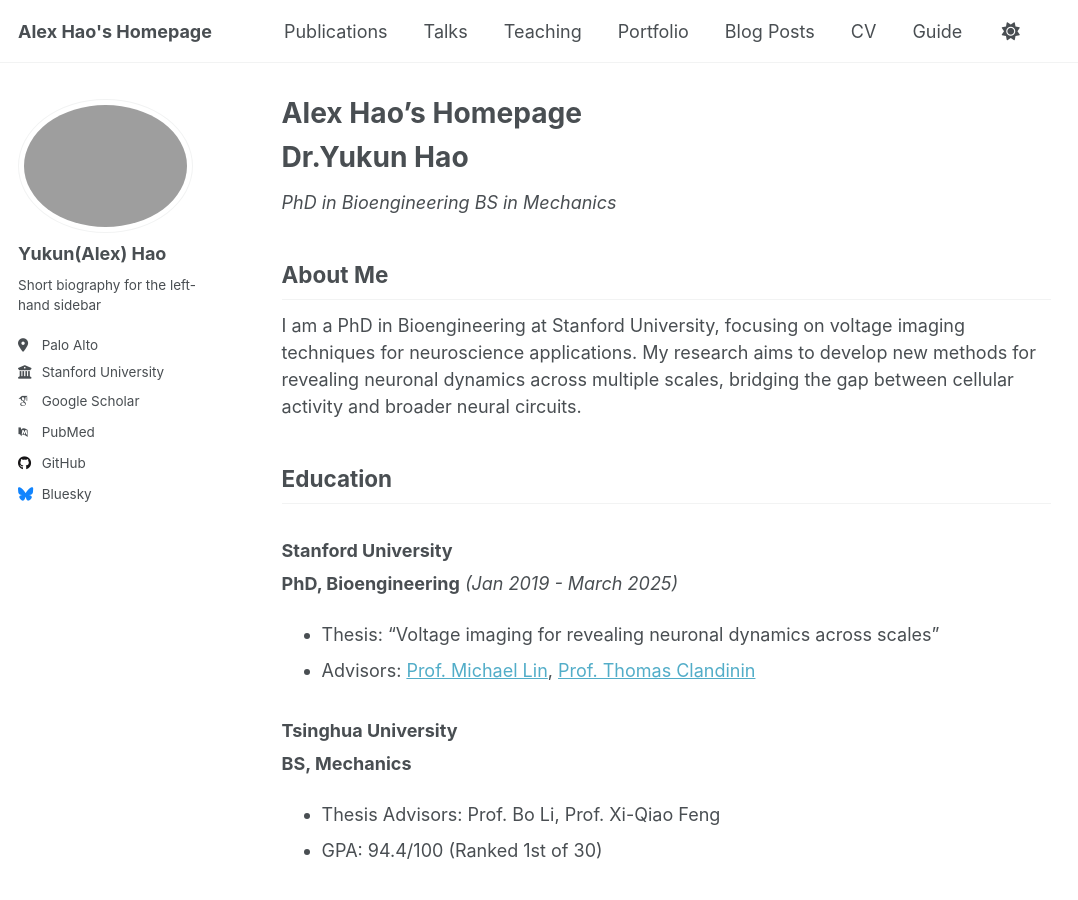
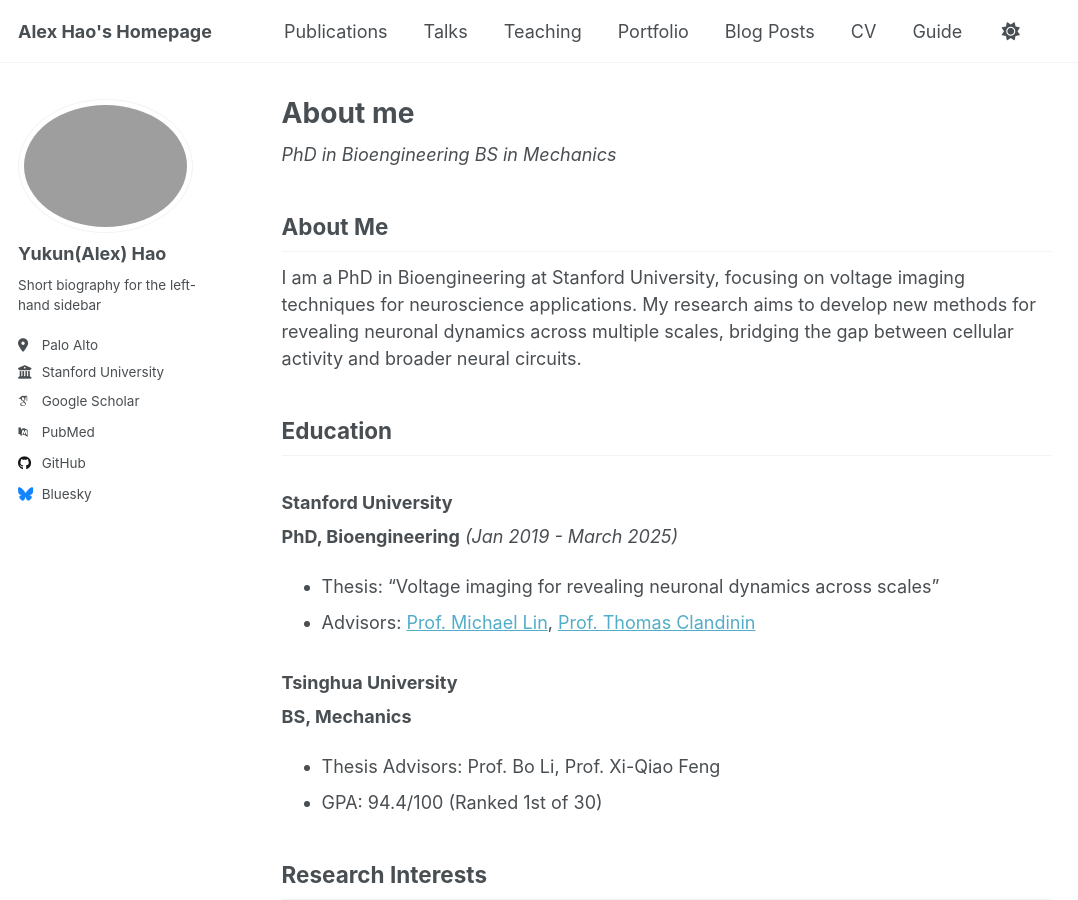
Before and after one commit to AlexYkHao/AlexYkHao.github.io, a Jekyll site: the page built from _pages/about.md, in a window 1280 px wide and 900 px high. Shown: the whole window, without its empty margins (0-1078 px from the left). Built offline with Jekyll 4.4.1, drawn with Linux system fonts in a browser that asks for light colours; some web fonts are replaced.

Commit message:
Update about.md

```diff
--- a/_pages/about.md
+++ b/_pages/about.md
@@ -1,6 +1,6 @@
 ---
 permalink: /
-title: "Alex Hao's Homepage"
+title: "About me"
 author_profile: true
 redirect_from:
   - /about/
@@ -8,7 +8,6 @@ redirect_from:
 ---
 
 
-# Dr.Yukun Hao
 *PhD in Bioengineering*
 *BS in Mechanics*
 
```
